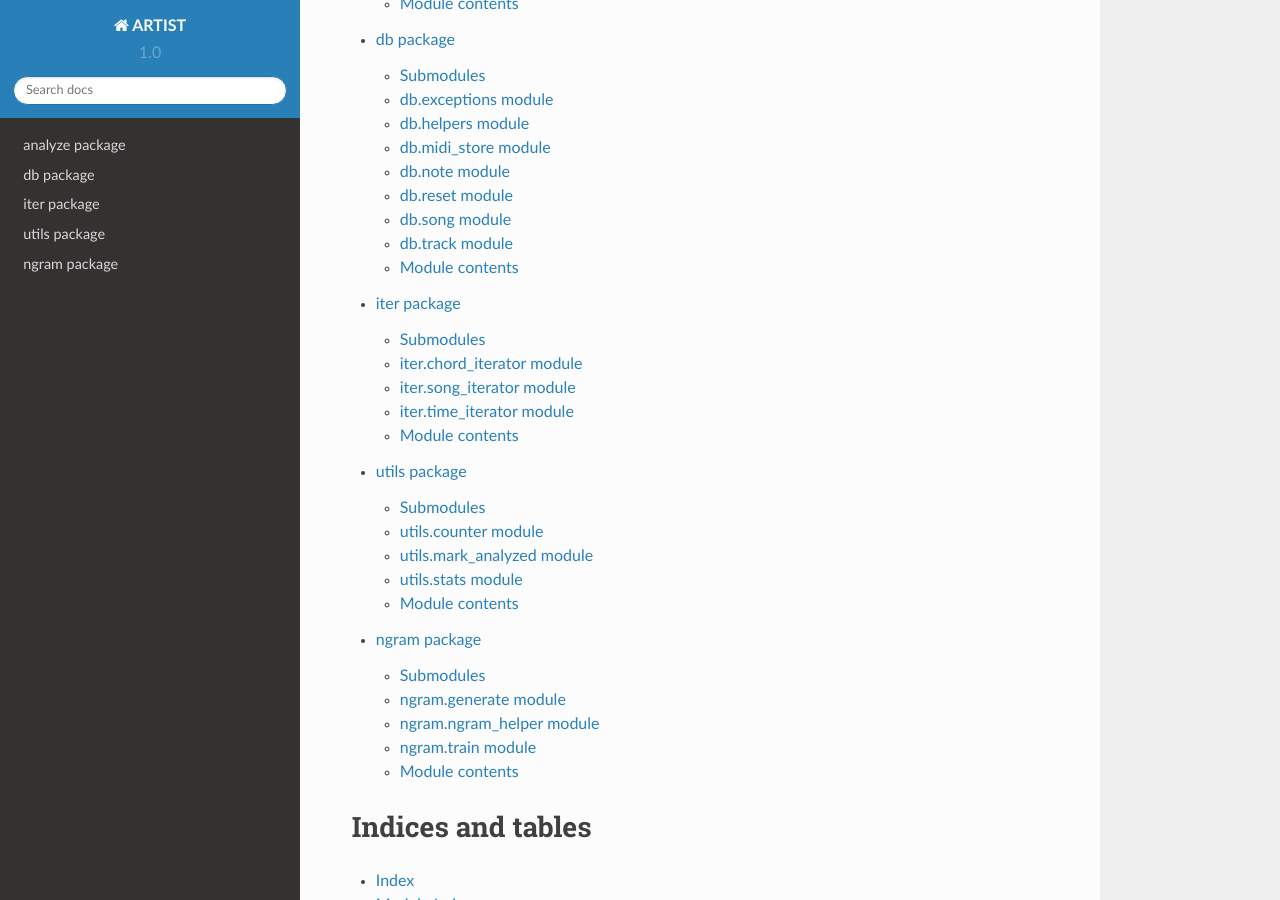
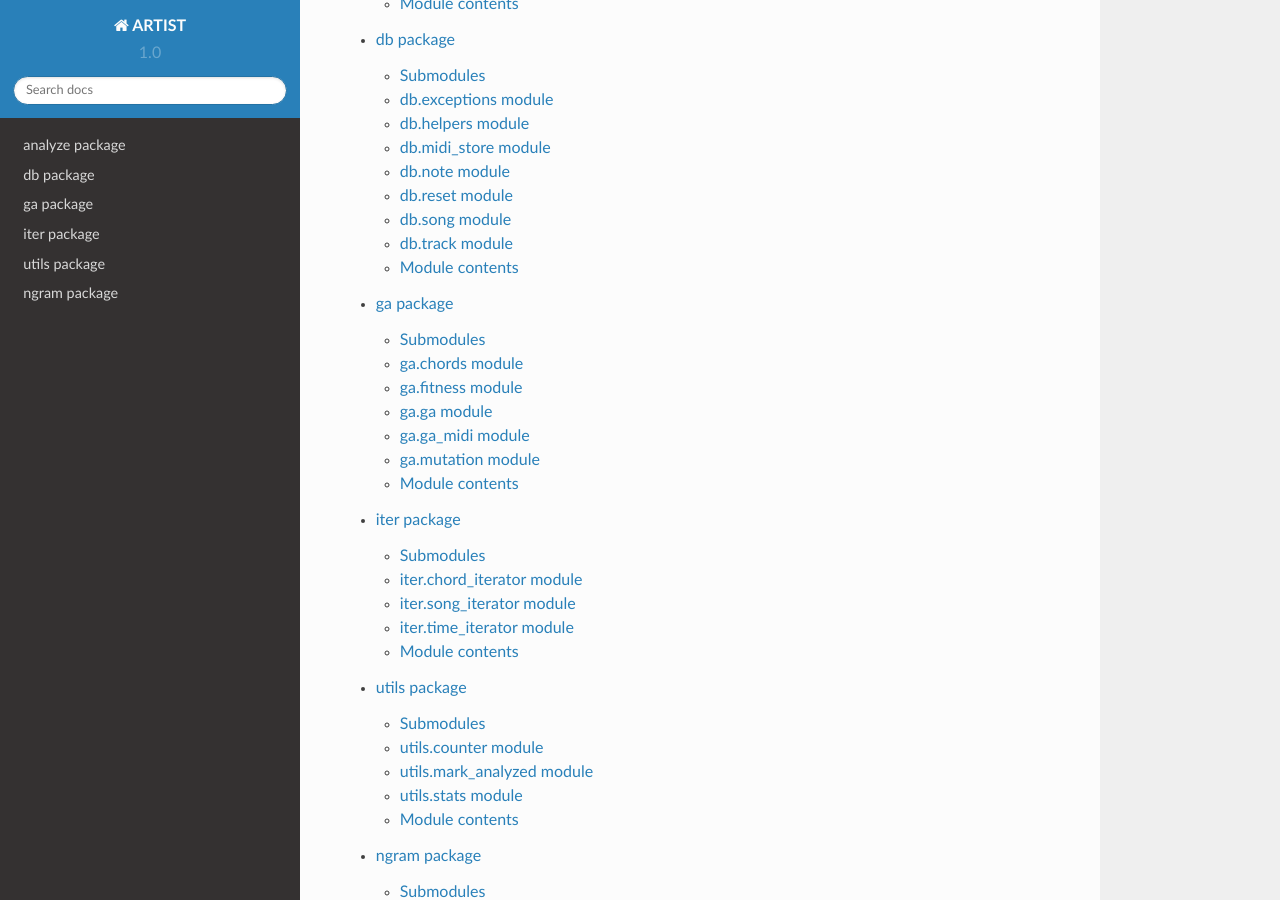
Before and after one commit to jasonsbrooks/ARTIST, a Sphinx documentation site: the page built from docs/index.rst, in a window 1280 px wide and 900 px high, scrolled down 324 px. Built offline with Sphinx 7.4.7 and the Read the Docs theme 2.0.0, drawn with Linux system fonts in a browser that asks for light colours.

Commit message:
adding ga to docs

```diff
--- a/docs/index.rst
+++ b/docs/index.rst
@@ -13,6 +13,7 @@
 
    src/artist_generator/analyze
    src/artist_generator/db
+   src/artist_generator/ga
    src/artist_generator/iter
    src/artist_generator/utils
    src/artist_generator/ngram
--- /dev/null
+++ b/docs/src/artist_generator/ga.rst
@@ -0,0 +1,54 @@
+ga package
+==========
+
+Submodules
+----------
+
+ga.chords module
+----------------
+
+.. automodule:: ga.chords
+    :members:
+    :undoc-members:
+    :show-inheritance:
+
+ga.fitness module
+-----------------
+
+.. automodule:: ga.fitness
+    :members:
+    :undoc-members:
+    :show-inheritance:
+
+ga.ga module
+------------
+
+.. automodule:: ga.ga
+    :members:
+    :undoc-members:
+    :show-inheritance:
+
+ga.ga_midi module
+-----------------
+
+.. automodule:: ga.ga_midi
+    :members:
+    :undoc-members:
+    :show-inheritance:
+
+ga.mutation module
+------------------
+
+.. automodule:: ga.mutation
+    :members:
+    :undoc-members:
+    :show-inheritance:
+
+
+Module contents
+---------------
+
+.. automodule:: ga
+    :members:
+    :undoc-members:
+    :show-inheritance:
```
